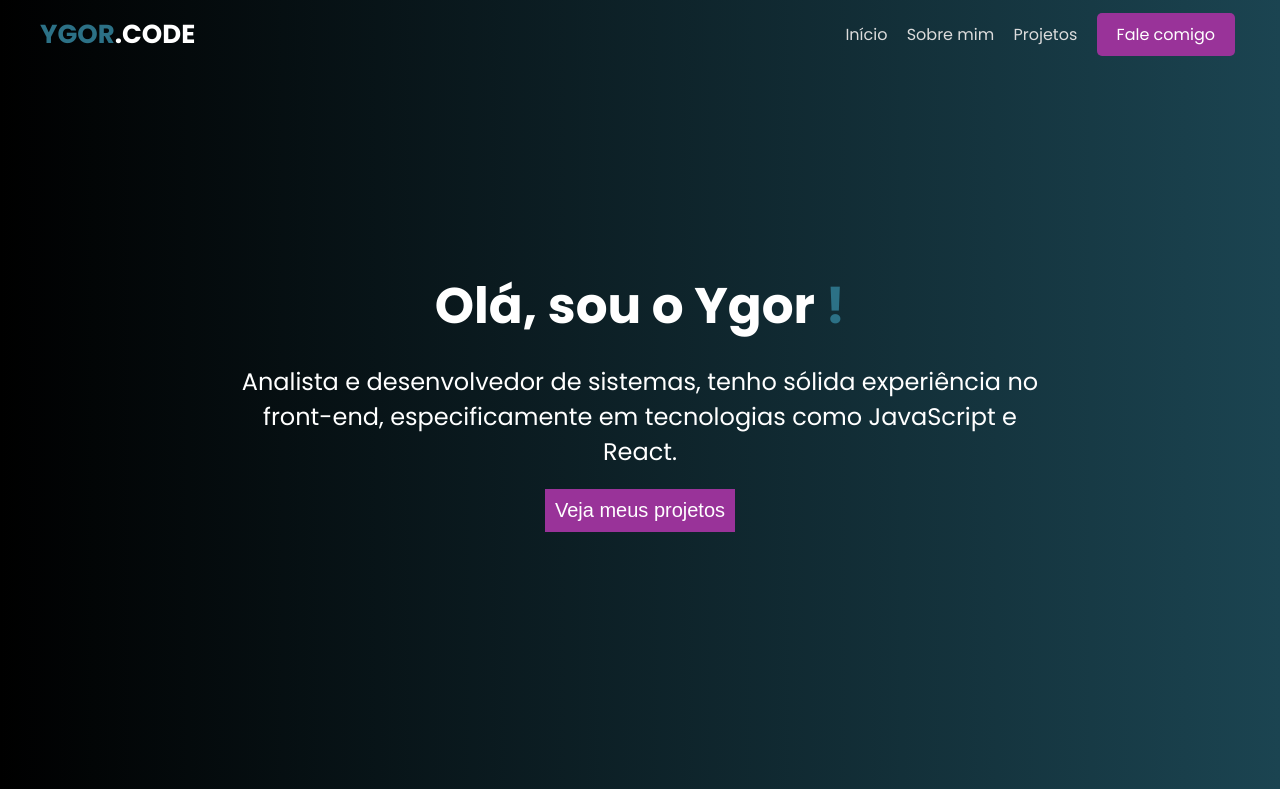
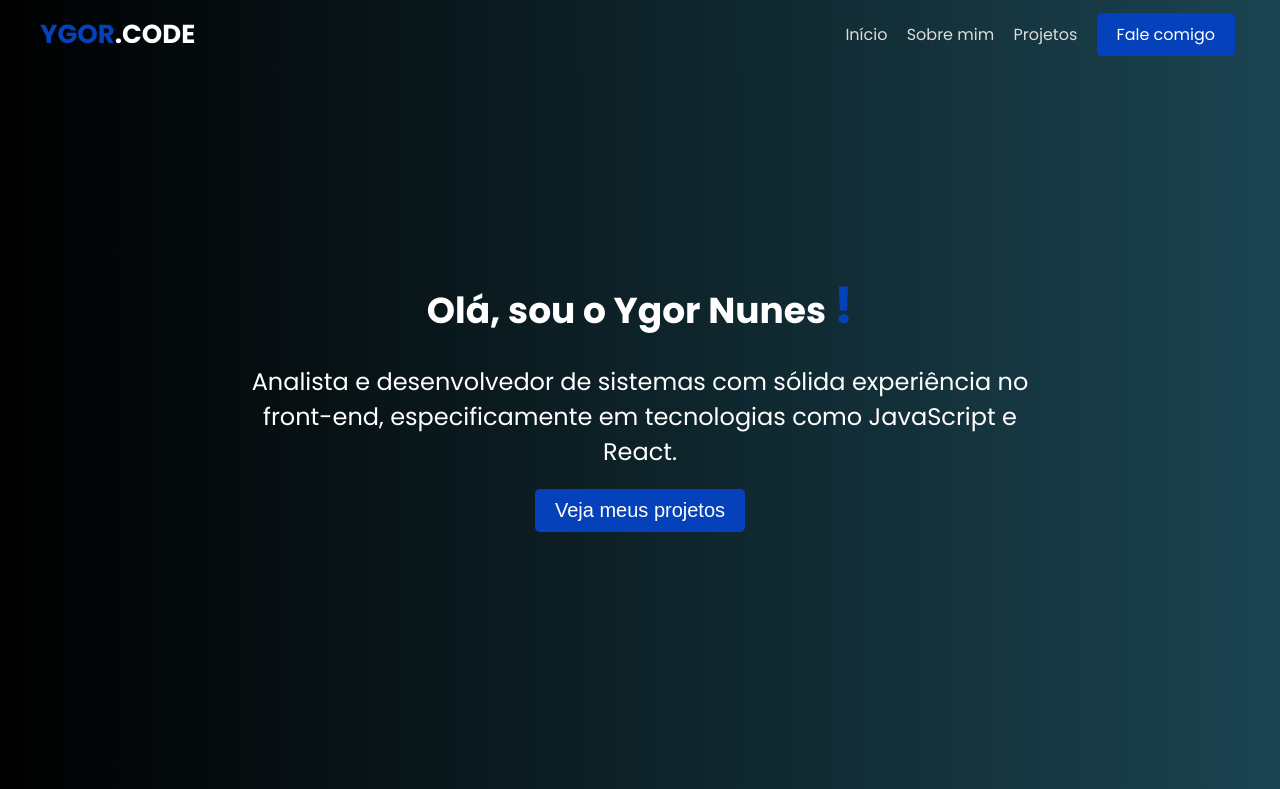
Before and after one commit to igornunescnt/site-pessoal, a plain HTML site: page index.html in a window 1280 px wide. Shown: the top 789 px of the page. Drawn offline with Linux system fonts and the light colour scheme.

Commit message:
16-06-2025

```diff
--- a/index.html
+++ b/index.html
@@ -27,8 +27,8 @@
         <section class="hero">
             <div class="container">
                 <div class="cto-hero">
-                    <h1>Olá, sou o Ygor <span>!</span></h1>
-                    <p>Analista e desenvolvedor de sistemas, tenho sólida experiência no front-end, especificamente em tecnologias como JavaScript e React.</p>
+                    <h1 id="text-hero"></h1>
+                    <p id="text-cto">Analista e desenvolvedor de sistemas com sólida experiência no front-end, especificamente em tecnologias como JavaScript e React.</p>
                     <button>Veja meus projetos</button>
                 </div>
                 <div class="services-hero">
@@ -121,6 +121,7 @@
     </main>
 
     <script src="https://kit.fontawesome.com/dd89e1320a.js" crossorigin="anonymous"></script>
+    <script src="js/script.js"></script>
 </body>
 
 </html>
--- /dev/null
+++ b/js/script.js
@@ -0,0 +1,29 @@
+
+  const texto = "Olá, sou o Ygor Nunes !";
+  const elemento = document.getElementById("text-hero");
+  const paragrafo = document.getElementById("text-cto");
+  let i = 0;
+
+  function digitar() {
+    if (i < texto.length) {
+      if (i === texto.length - 1) {
+        // Último caractere: aplicar destaque
+        elemento.innerHTML += `<span class="destaque">${texto.charAt(i)}</span>`;
+      } else {
+        elemento.innerHTML += texto.charAt(i);
+      }
+      i++;
+      setTimeout(digitar, 100);
+    }
+  }
+
+  digitar();
+
+
+
+
+
+  // Faz o parágrafo aparecer após 1 segundo
+  setTimeout(() => {
+    paragrafo.classList.add("show");
+  }, 1000);
--- a/style/style.css
+++ b/style/style.css
@@ -47,7 +47,7 @@ header .logo h1{
 }
 
 header .logo span{
-    color:rgb(44, 113, 134) ;
+    color:#0541ba;
 }
 
 header nav{
@@ -67,7 +67,7 @@ header nav.menu-desktop a {
 .menu-desktop a.btn-contato{
     padding: 10px 20px;
     border-radius: 5px;
-    background-color:#993399;
+    background-color:#0541ba;
     color: white;
 }
 
@@ -84,15 +84,16 @@ header nav.menu-desktop a {
     flex-direction: column;
 }
 
+.destaque{
+    font-size: 50px;
+    color: #0541ba;
+}
+
 .cto-hero h1{
     margin: 20px 0;
-    font-size: 50px;
+    font-size: 36px;
     text-align: center;
     color: white;
-}
-
-.cto-hero span{
-    color:rgb(44, 113, 134) ;
 }
 
 .cto-hero p {
@@ -103,14 +104,30 @@ header nav.menu-desktop a {
     text-align: center;
 }
 
+#text-cto{
+    opacity: 0;
+    transition: all .5s ease-in;
+}
+
+#text-cto.show{
+    opacity: 1;
+}
+
 .cto-hero button{
     margin: 20px auto;
     font-size: 20px;
-    padding: 10px 10px;
-    background-color: #993399;
+    padding: 10px 20px;
+    border-radius: 5px;
+    background-color: #0541ba;
     color: white;
     border: 0;
     cursor: pointer;
+}
+
+.cto-hero button:hover{
+    transition: all ease-in-out 1s;
+    transform: scale(1.03);
+    background-color: #177001;
 }
 
 .services-hero{
```
